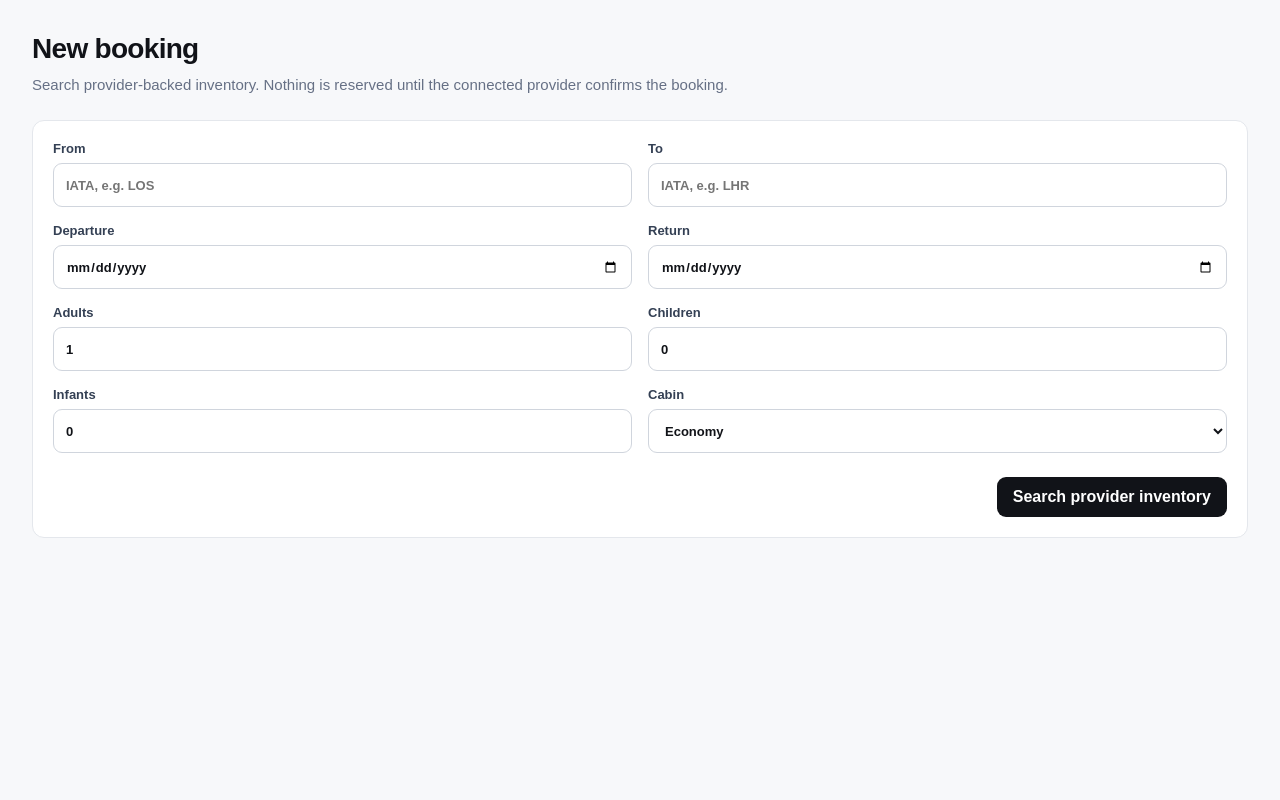
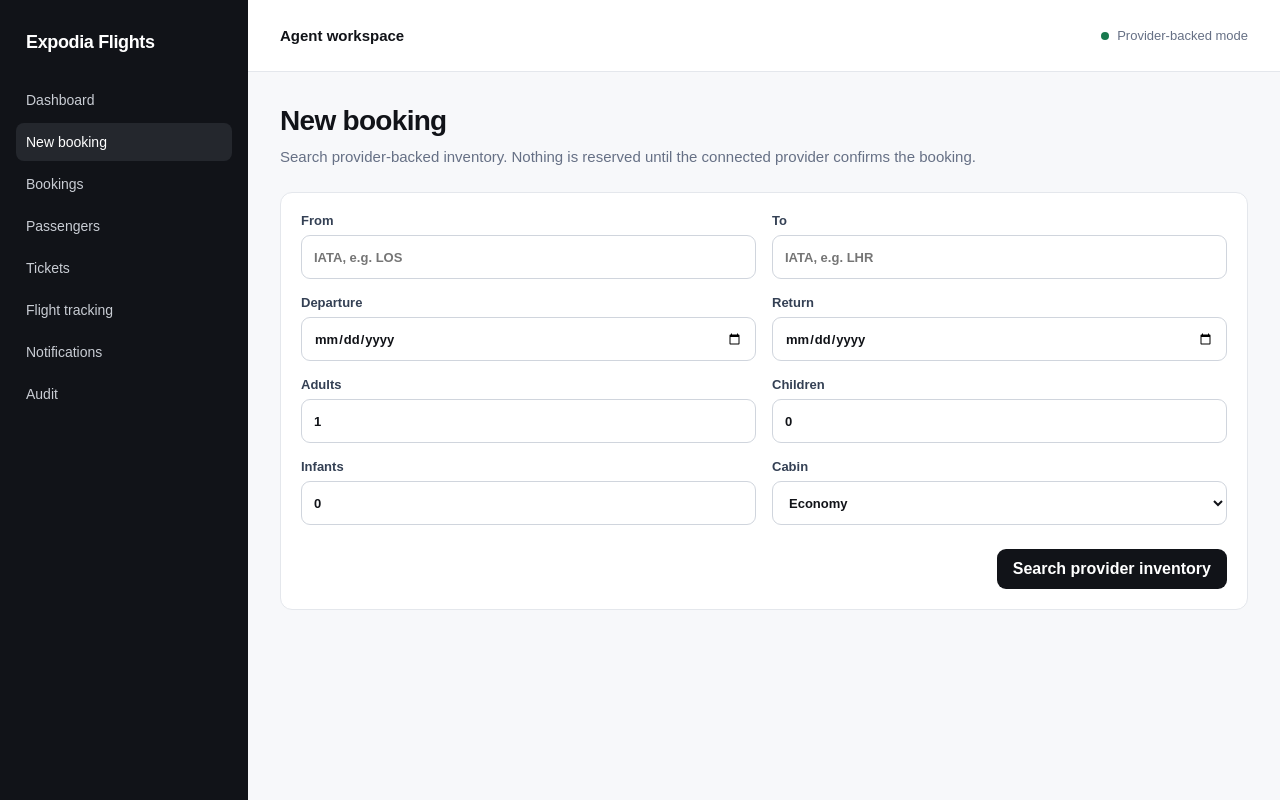
Before and after one commit to iamtheoracle/expodia-flight, a Next.js app: page /bookings/new in a window 1280 px wide. Built offline with nearby package versions, Linux system fonts and the light colour scheme.

Commit message:
feat: place booking search inside agent shell

```diff
--- a/src/app/bookings/new/page.tsx
+++ b/src/app/bookings/new/page.tsx
@@ -1,6 +1,7 @@
 'use client';
 
 import { FormEvent, useState } from 'react';
+import { AppShell } from '@/components/app-shell/AppShell';
 
 type SearchState =
   | { kind: 'idle' }
@@ -18,7 +19,6 @@
 
     const form = new FormData(event.currentTarget);
     const tripType = form.get('return') ? 'ROUND_TRIP' : 'ONE_WAY';
-
     const payload = {
       originIata: String(form.get('origin') ?? ''),
       destinationIata: String(form.get('destination') ?? ''),
@@ -38,7 +38,6 @@
         body: JSON.stringify(payload),
       });
       const body = await response.json();
-
       if (response.status === 503) {
         setSearchState({ kind: 'unavailable', message: body.error?.message ?? 'No approved flight provider is configured.' });
         return;
@@ -54,7 +53,8 @@
   }
 
   return (
-    <main className="content">
+    <AppShell currentPath="/bookings/new">
+      <section className="content">
         <div className="pageIntro">
           <div>
             <h1>New booking</h1>
@@ -78,17 +78,11 @@
               {searchState.kind === 'loading' ? 'Searching provider…' : 'Search provider inventory'}
             </button>
           </div>
-
-        {searchState.kind === 'unavailable' && (
-          <div className="notice" role="status">{searchState.message} Expodia will not substitute invented availability, fares, bookings, or tickets.</div>
-        )}
-        {searchState.kind === 'error' && (
-          <div className="notice" role="alert">{searchState.message}</div>
-        )}
-        {searchState.kind === 'success' && (
-          <div className="notice" role="status">Provider returned {searchState.count} available offer(s). No booking has been created.</div>
-        )}
+          {searchState.kind === 'unavailable' && <div className="notice" role="status">{searchState.message} Expodia will not substitute invented availability, fares, bookings, or tickets.</div>}
+          {searchState.kind === 'error' && <div className="notice" role="alert">{searchState.message}</div>}
+          {searchState.kind === 'success' && <div className="notice" role="status">Provider returned {searchState.count} available offer(s). No booking has been created.</div>}
         </form>
-    </main>
+      </section>
+    </AppShell>
   );
 }
```
Lines whose indentation alone changed are shown as unchanged.
